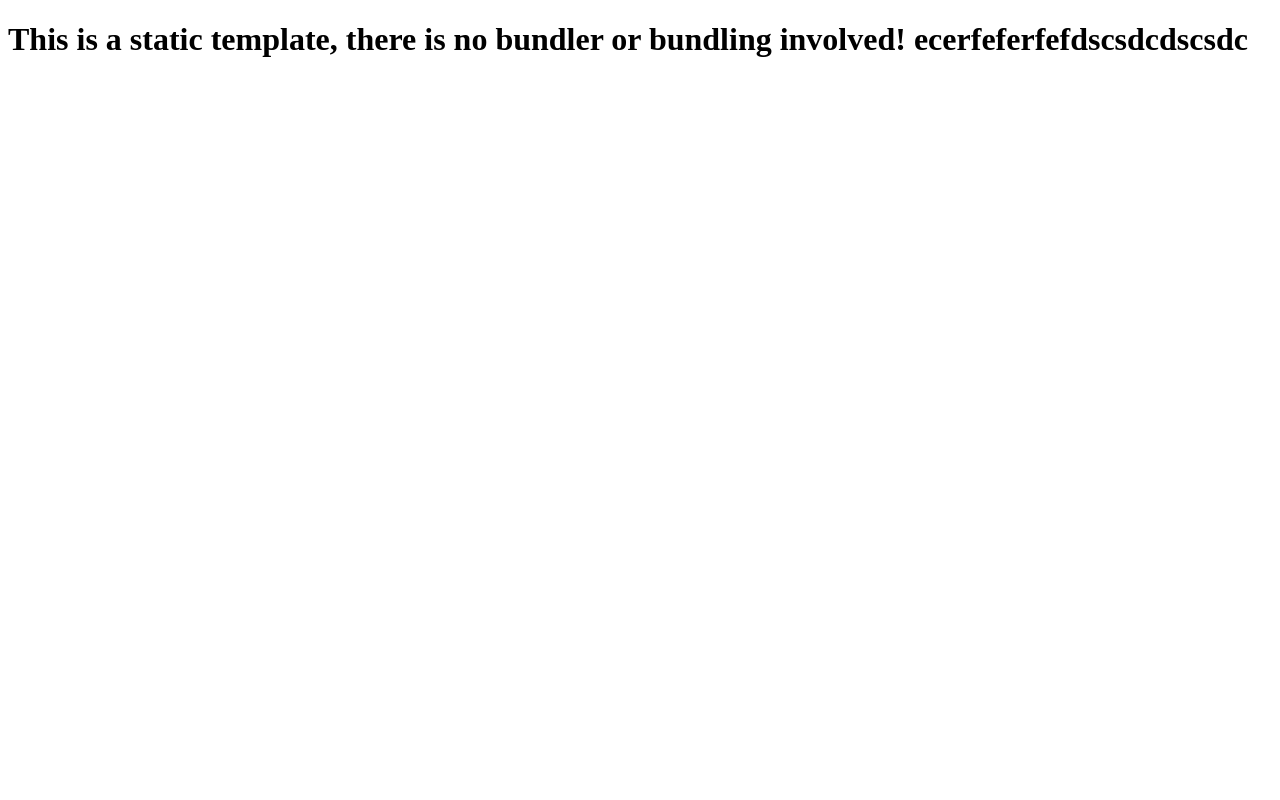
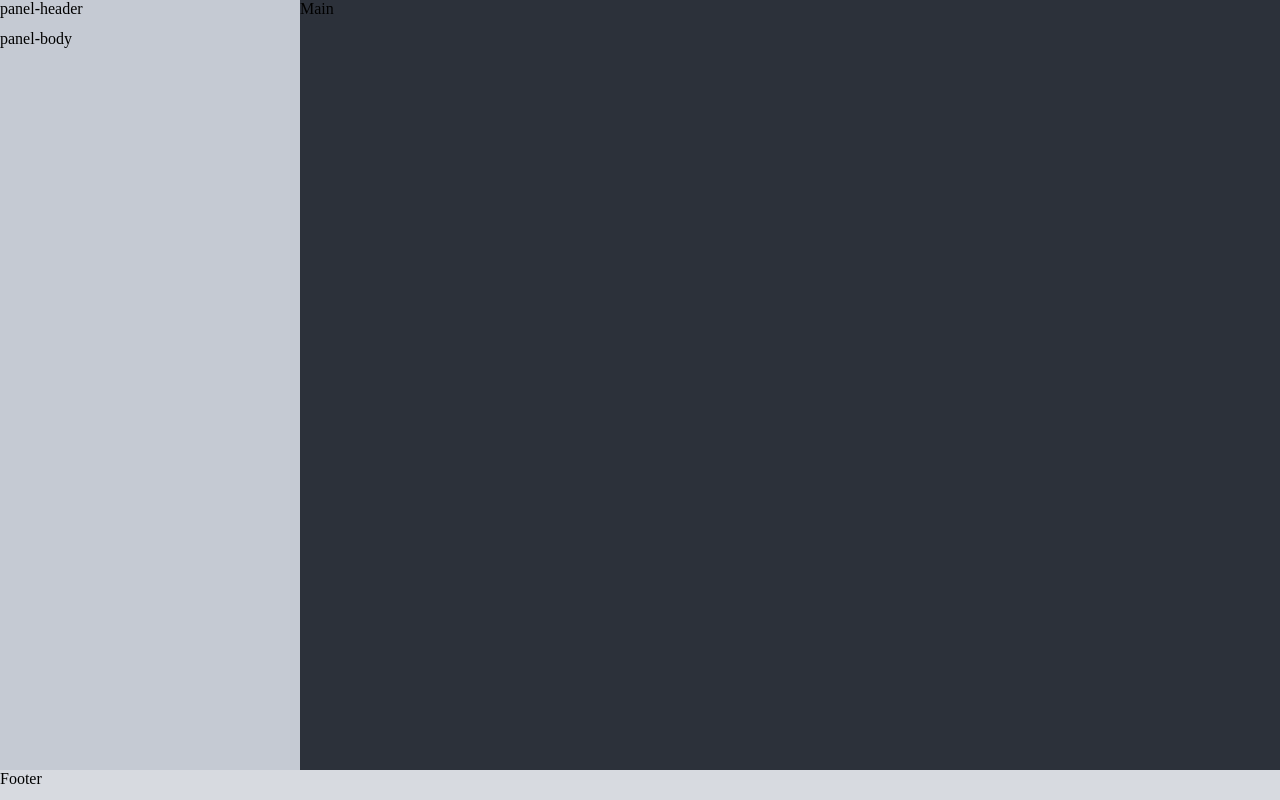
Before and after one commit to sunchi1015/Practice-Html-Css, a website: page index.html in a window 1280 px wide. Drawn offline with Linux system fonts and the light colour scheme.

Commit message:
css grid layout

```diff
--- /dev/null
+++ b/css/01-gird-layout.css
@@ -0,0 +1,36 @@
+body {
+  margin: 0;
+  color: #000;
+}
+
+.container {
+  background: #d7dae0;
+  display: grid;
+  grid-template-rows: auto 30px;
+  grid-template-columns: 300px 1fr;
+  height: 100vh;
+}
+
+.panel {
+  display: grid;
+  grid-template-rows: 30px auto;
+  height: calc(100vh - 30px);
+}
+
+.panel-body {
+  overflow: auto;
+}
+
+.main {
+  background: #2c313a;
+}
+
+.side {
+  background: #c5cad3;
+}
+
+.footer {
+  grid-column-start: 1;
+  grid-column-end: 3;
+  background: #d7dae0;
+}
--- a/index.html
+++ b/index.html
@@ -5,11 +5,18 @@
     <meta name="viewport" content="width=device-width, initial-scale=1.0" />
     <meta http-equiv="X-UA-Compatible" content="ie=edge" />
     <title>Static Template Session</title>
+    <link rel="stylesheet" type="text/css" href="/css/01-gird-layout.css" />
   </head>
   <body>
-    <h1>
-      This is a static template, there is no bundler or bundling involved!
-      ecerfeferfefdscsdcdscsdc
-    </h1>
+    <div class="container">
+      <div class="side">
+        <div class="panel">
+          <div class="panel-header">panel-header</div>
+          <div class="panel-body">panel-body</div>
+        </div>
+      </div>
+      <div class="main">Main</div>
+      <div class="footer">Footer</div>
+    </div>
   </body>
 </html>
```
